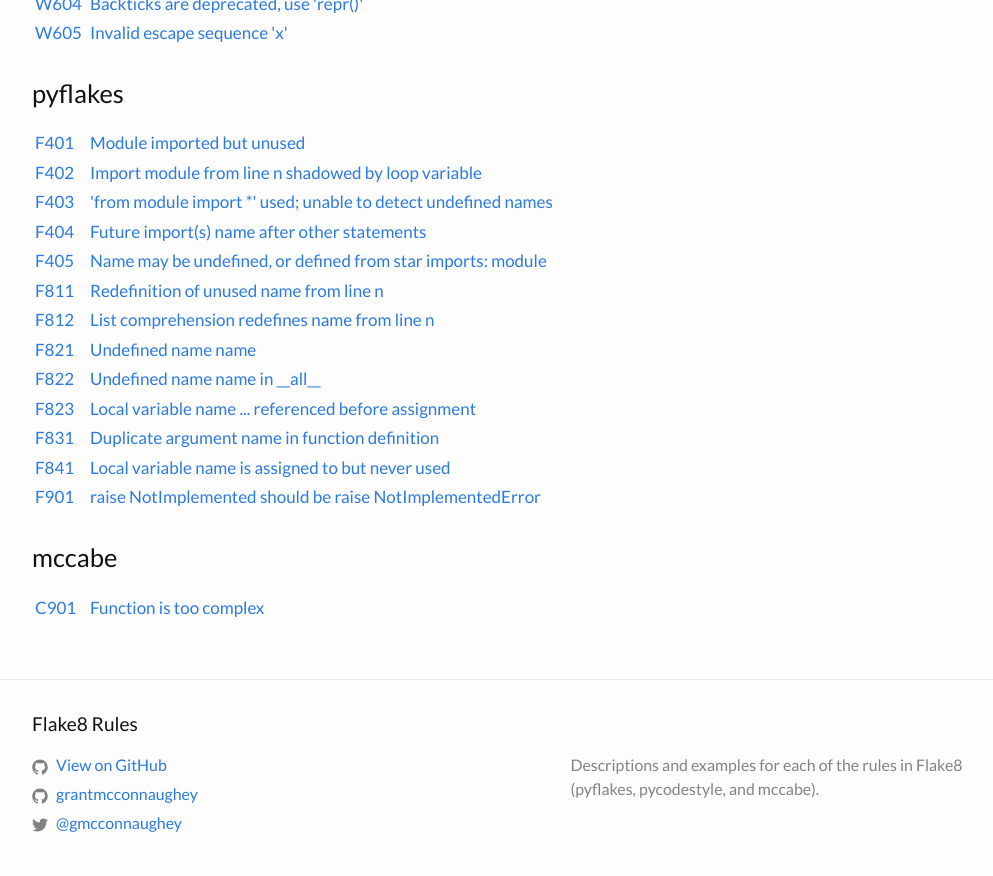
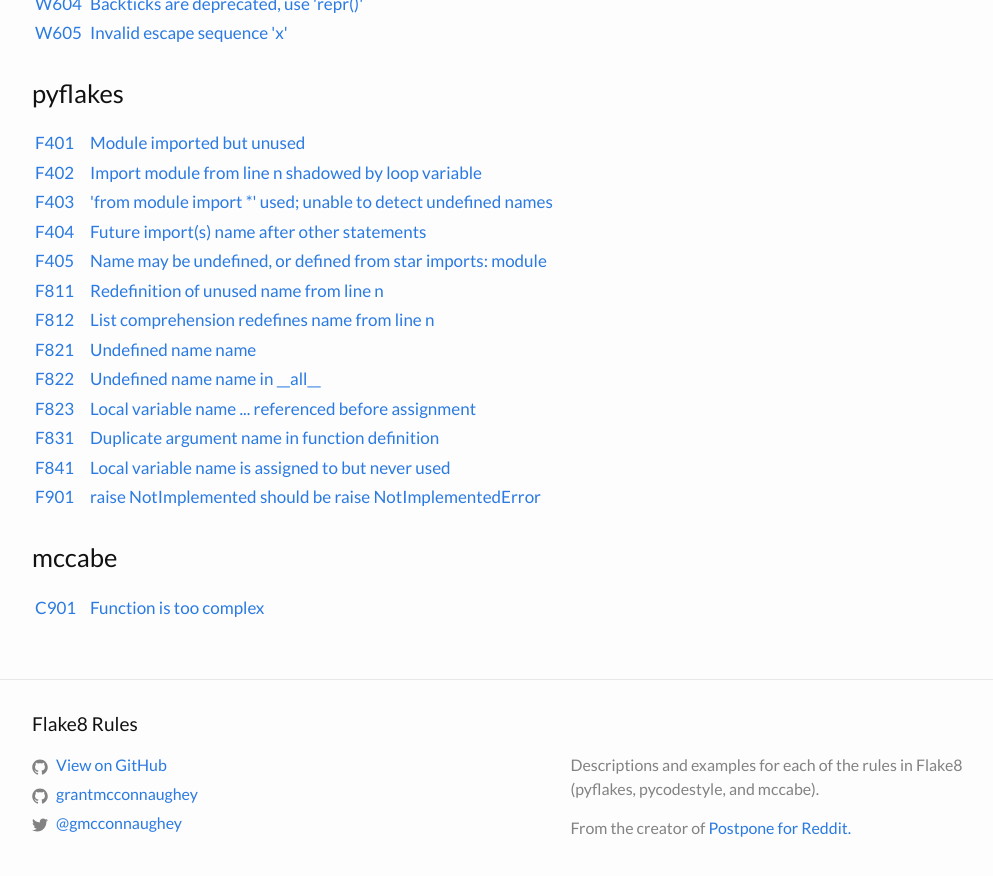
Before and after one commit to grantmcconnaughey/Flake8Rules, a Jekyll site: the page built from index.md, in a window 1280 px wide and 900 px high, scrolled down 2770 px. Shown: the top 876 px of the window, without its empty margins (126-1119 px from the left). Built offline with Jekyll 4.4.1, drawn with Linux system fonts in a browser that asks for light colours; nearby versions of some CDN libraries; comment, search, counter and statistics services are not loaded.

Commit message:
Add backlink to Postpone in footer

```diff
--- a/_includes/footer.html
+++ b/_includes/footer.html
@@ -31,6 +31,13 @@
 
       <div class="footer-col footer-col-3">
         <p>{{ site.description }}</p>
+        <p>
+          From the creator of
+          <a
+          href="https://www.postpone.app"
+          target="_blank"
+        >Postpone for Reddit.
+        </p>
       </div>
     </div>
   </div>
```
Also changed, not shown: _includes/icon-reddit.svg (added).
